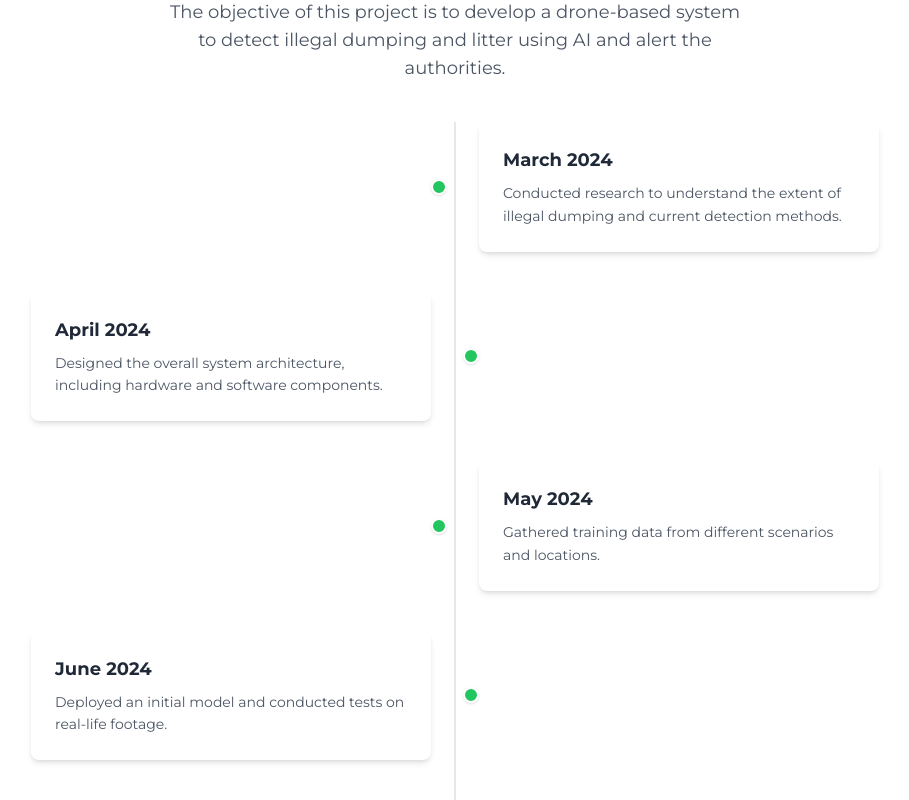
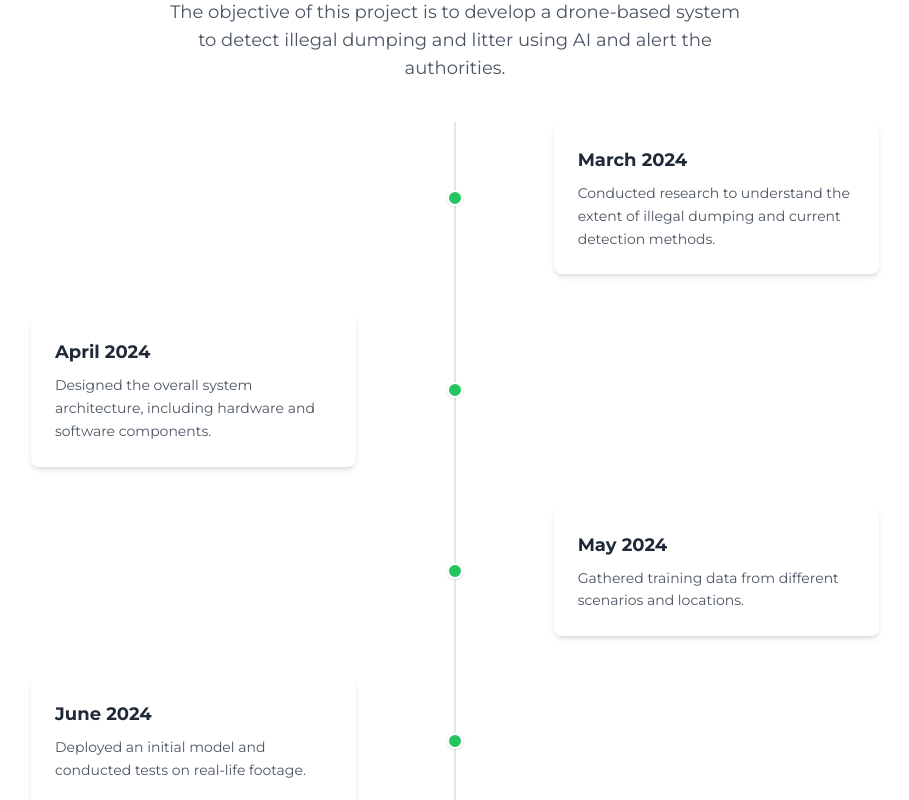
Before and after one commit to yaminsadik/eco-watch, a React (Vite) app: page / in a window 1280 px wide. Shown: the part 1720-2520 px from the top of the page, without its empty margins (185-1094 px from the left). Built offline with nearby package versions, Linux system fonts and the light colour scheme.

Commit message:
Project Roadmap line alignment fixed

```diff
--- a/src/components/Home/Roadmap.tsx
+++ b/src/components/Home/Roadmap.tsx
@@ -36,45 +36,65 @@ export default function Roadmap(): JSX.Element {
         and litter using AI and alert the authorities.
       </p>
 
-      {/* ── Mobile: single left-aligned column ── */}
-      <div className="relative block pl-6 md:hidden">
-        {/* Vertical spine anchored to the left */}
-        <div className="absolute left-2 top-0 h-full w-0.5 bg-gray-200" />
-        {EVENTS.map((event) => (
-          <div key={event.date} className="relative mb-8 last:mb-0">
-            {/* Dot on spine */}
-            <div className="absolute -left-[18px] top-5 h-3 w-3 rounded-full border-2 border-white bg-green-500 shadow" />
-            <div className="rounded-lg bg-white p-5 text-left shadow-md">
+      {/* ── Mobile: flex-based left-spine column ── */}
+      <div className="block md:hidden">
+        {EVENTS.map((event, index) => (
+          <div key={event.date} className="flex gap-4 text-left">
+            {/* Spine + dot column */}
+            <div className="flex flex-col items-center">
+              <div className="mt-[22px] h-3 w-3 shrink-0 rounded-full border-2 border-white bg-green-500 shadow" />
+              {/* Connector line — hidden for last item */}
+              {index < EVENTS.length - 1 && (
+                <div className="mt-1 w-0.5 flex-1 bg-gray-200" />
+              )}
+            </div>
+            {/* Card */}
+            <div className={`flex-1 pb-8 ${index === EVENTS.length - 1 ? "pb-0" : ""}`}>
+              <div className="rounded-lg bg-white p-5 shadow-md">
                 <h3 className="mb-1 font-bold text-gray-800">{event.date}</h3>
                 <p className="text-sm leading-relaxed text-gray-600">{event.description}</p>
+              </div>
             </div>
           </div>
         ))}
       </div>
 
-      {/* ── Desktop: alternating centre-spine layout ── */}
+      {/* ── Desktop: 3-column alternating centre-spine layout ── */}
       <div className="relative mx-auto hidden max-w-4xl md:block">
-        {/* Centre spine */}
+        {/* Centre spine — sits behind everything */}
         <div className="absolute left-1/2 top-0 h-full w-0.5 -translate-x-1/2 bg-gray-200" />
-        {EVENTS.map((event, index) => (
-          <div
-            key={event.date}
-            className={`mb-10 flex w-full items-center last:mb-0 ${
-              index % 2 === 0 ? "flex-row-reverse" : ""
-            }`}
-          >
-            <div className="w-1/2 px-6">
+
+        {EVENTS.map((event, index) => {
+          const isEven = index % 2 === 0;
+          return (
+            <div key={event.date} className="mb-10 flex w-full items-center last:mb-0">
+              {/* Left slot */}
+              <div className="w-5/12 px-6 text-right">
+                {!isEven && (
                   <div className="rounded-lg bg-white p-6 text-left shadow-md">
                     <h3 className="mb-2 text-lg font-bold text-gray-800">{event.date}</h3>
                     <p className="text-sm leading-relaxed text-gray-600">{event.description}</p>
                   </div>
+                )}
               </div>
-            {/* Dot */}
-            <div className="flex w-8 shrink-0 justify-center">
-              <div className="h-4 w-4 rounded-full border-2 border-white bg-green-500 shadow" />
+
+              {/* Centre dot */}
+              <div className="flex w-2/12 justify-center">
+                <div className="z-10 h-4 w-4 rounded-full border-2 border-white bg-green-500 shadow" />
+              </div>
+
+              {/* Right slot */}
+              <div className="w-5/12 px-6 text-left">
+                {isEven && (
+                  <div className="rounded-lg bg-white p-6 shadow-md">
+                    <h3 className="mb-2 text-lg font-bold text-gray-800">{event.date}</h3>
+                    <p className="text-sm leading-relaxed text-gray-600">{event.description}</p>
+                  </div>
+                )}
               </div>
             </div>
-        ))}
+          );
+        })}
       </div>
     </div>
   );
```
Lines whose indentation alone changed are shown as unchanged.
